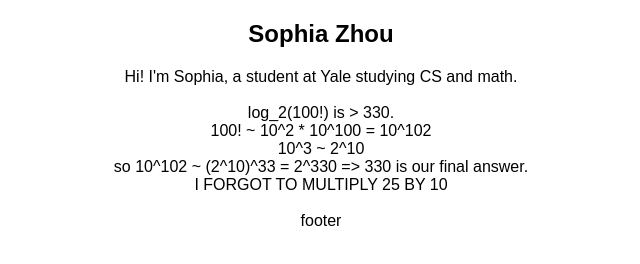
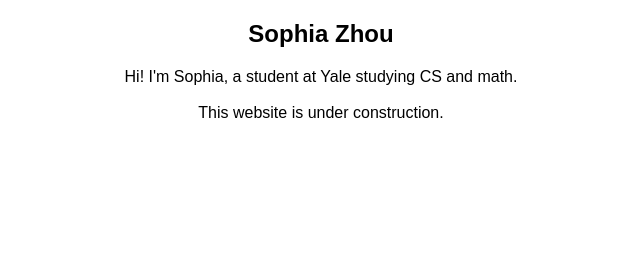
Before and after one commit to szhou0202/szhou0202.github.io, a plain HTML site: page index.html in a window 1280 px wide. Shown: the whole page, without its empty margins (319-959 px from the left). Drawn offline with Linux system fonts and the light colour scheme.

Commit message:
under construction

```diff
--- a/index.html
+++ b/index.html
@@ -12,16 +12,15 @@
 
     Hi! I'm Sophia, a student at Yale studying CS and math.<br><br>
 
-    log_2(100!) is > 330. <br>
+    This website is under construction.
+
+    <!-- log_2(100!) is > 330. <br>
 
     100! ~ 10^2 * 10^100 = 10^102<br>
     10^3 ~ 2^10<br>
     so 10^102 ~ (2^10)^33 = 2^330 => 330 is our final answer.<br>
 
-    I FORGOT TO MULTIPLY 25 BY 10<br><br>
-
-
-    footer
+    I FORGOT TO MULTIPLY 25 BY 10<br><br> -->
 
 
   </body>
```
